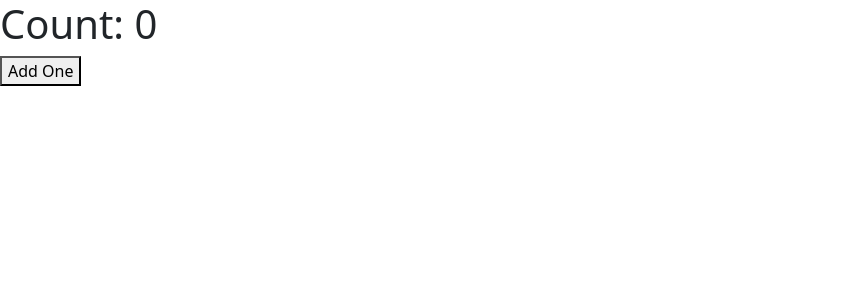
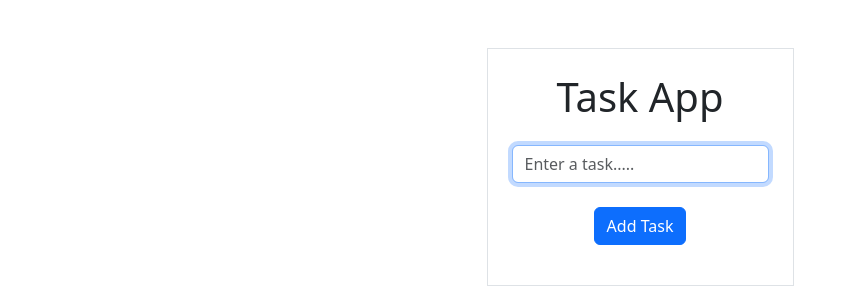
Before and after one commit to Gilocah28/PracticeReact, a React (Vite) app: page / in a window 1280 px wide. Shown: the top 300 px of the page, without its empty margins (0-857 px from the left). Built offline with nearby package versions, Linux system fonts and the light colour scheme.

Commit message:
FormHandling day 5

```diff
--- a/src/App.jsx
+++ b/src/App.jsx
@@ -8,6 +8,7 @@ import ExerciseComponent from './Components/StateAndProps/exercise/ExerciseCompo
 import ExpandableTextComponents from './Components/StateAndProps/exercise/ExpandableTextComponents'
 import ParentComponent from './Components/StateAndProps/exercise/ParentComponent'
 import HookParentComponent from './Components/reacthooks/HookParentComponent'
+import FormHandlingComponent from './Components/FormHandling/FormHandlingComponent'
 
 
 
@@ -27,9 +28,9 @@ function App() {
     {/* <ParentComponent/> */}
 
 
-    <HookParentComponent/>
+    {/* <HookParentComponent/> */}
 
-
+    <FormHandlingComponent/>
 
     </div>
   )
--- /dev/null
+++ b/src/Components/FormHandling/FormHandlingComponent.jsx
@@ -0,0 +1,63 @@
+import React, { useEffect, useRef, useState } from "react";
+
+const FormHandlingComponent = () => {
+  const [task, setTask] = useState("");
+  const [taskList, setTaskList] = useState([]);
+  const [error, setError] = useState("");
+
+  const handleSubmit = (event) => {
+    event.preventDefault();
+    if (task !== "") {
+      setTaskList([...taskList, task]);
+      setTask("");
+    } else {
+      setError((prevError) => (prevError = "Empty field"));
+      setTimeout(() => {
+        setError("");
+      }, 5000);
+    }
+  };
+
+  const inputRef = useRef();
+
+  useEffect(() => {
+    inputRef.current.focus();
+  }, []);
+
+  return (
+    <div className="container mt-5 d-flex justify-content-center">
+      <div className="border p-4">
+        <h1 className="text-center mb-4">Task App</h1>
+        <p className="text-danger">{error}</p>
+
+        <form className="form" onSubmit={handleSubmit}>
+          <div className="form-group">
+            <input
+              ref={inputRef}
+              type="text"
+              className="form-control"
+              placeholder="Enter a task....."
+              value={task}
+              onChange={(event) => setTask(event.target.value)}
+            />
+          </div>
+          <div className="d-flex justify-content-center mt-4">
+            <button type="submit" className="btn btn-primary">
+              Add Task
+            </button>
+          </div>
+        </form>
+
+        <ul className="list-group mt-3">
+          {taskList.map((task, index) => (
+            <li key={index} className="list-group-item">
+              {task}
+            </li>
+          ))}
+        </ul>
+      </div>
+    </div>
+  );
+};
+
+export default FormHandlingComponent;
```
